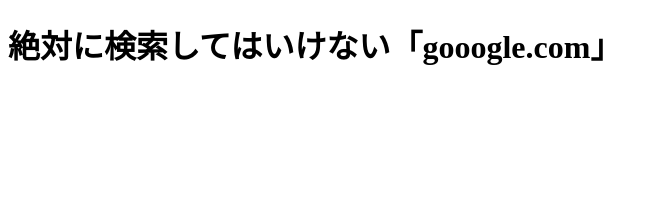
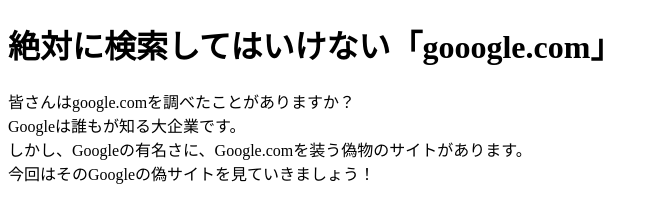
Before and after one commit to tomonya/not-gooogle, a plain HTML site: page index.html in a window 1280 px wide. Shown: the whole page, without its empty margins (0-658 px from the left). Drawn offline with Linux system fonts and the light colour scheme.

Commit message:
Update index.html

```diff
--- a/index.html
+++ b/index.html
@@ -7,6 +7,7 @@
   </head>
   <body>
     <h1>絶対に検索してはいけない「gooogle.com」</h1>
+    <p>皆さんはgoogle.comを調べたことがありますか？<br>Googleは誰もが知る大企業です。<br>しかし、Googleの有名さに、Google.comを装う偽物のサイトがあります。<br>今回はそのGoogleの偽サイトを見ていきましょう！</p>
 
   </body>
 </html>
```
